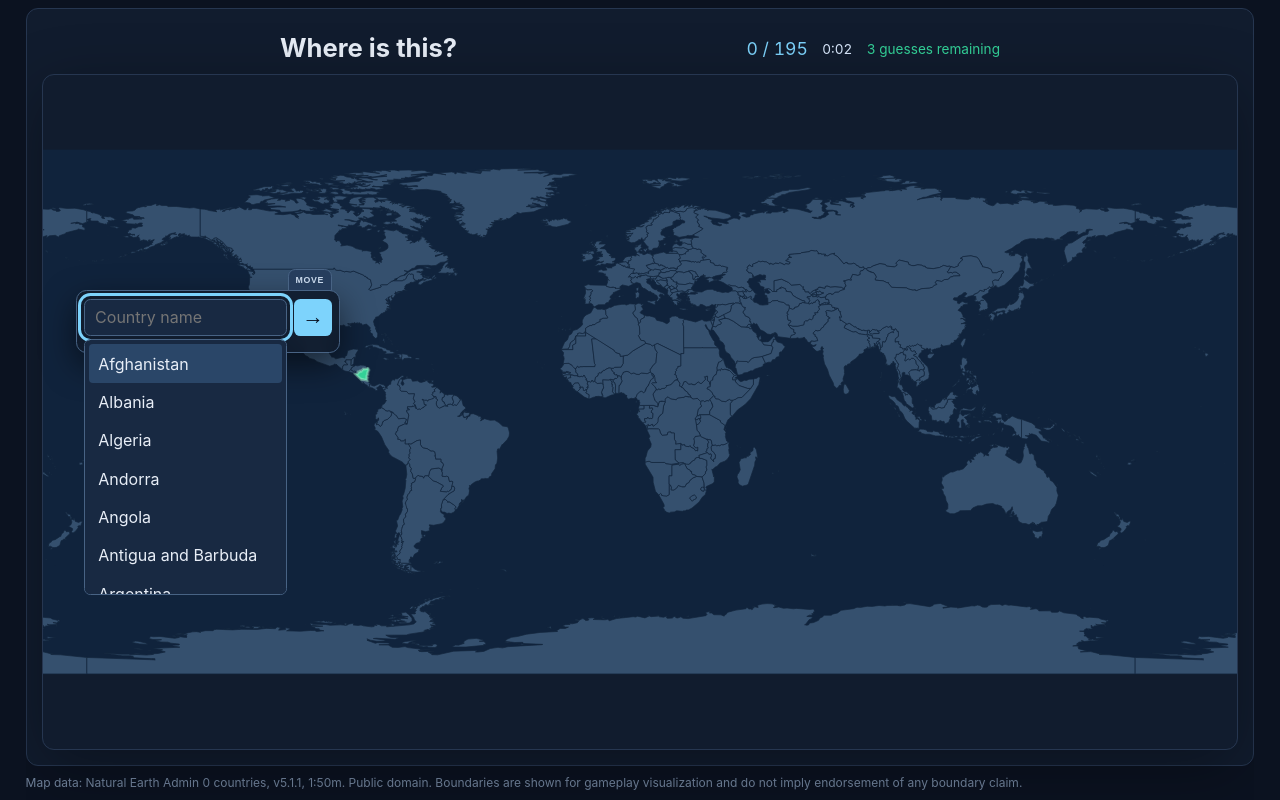
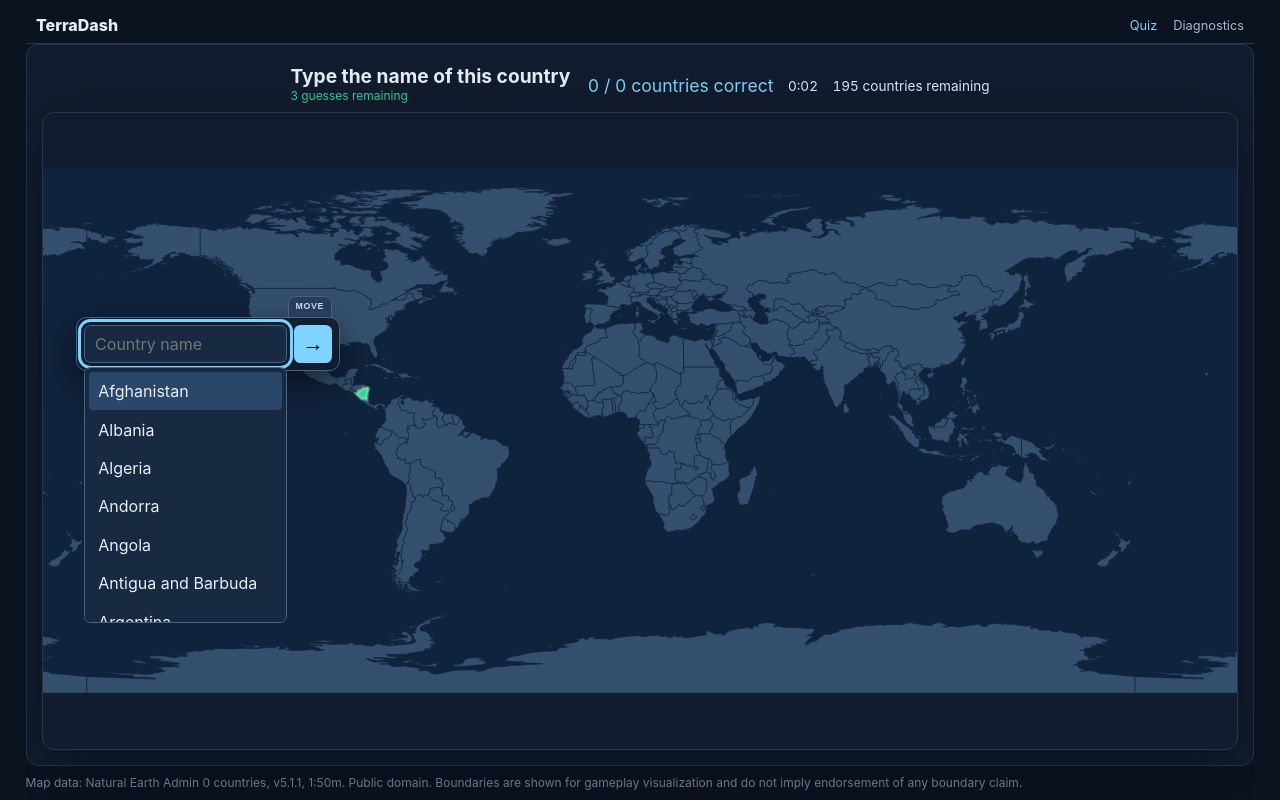
Before and after one commit to phaeax-a01/TerraDash, a React (Vite) app: page / in a window 1280 px wide. Both pictures are taken after a click on the button "Start quiz". Built offline with nearby package versions, Linux system fonts and the light colour scheme.

Commit message:
Complete quiz header, status, feedback, and form centering (#33)
* fix: center form and complete quiz feedback

Co-authored-by: Codex <noreply@openai.com>

* feat: restructure quiz headers and status

Co-authored-by: Codex <noreply@openai.com>

---------

Co-authored-by: Codex <noreply@openai.com>

```diff
--- a/src/QuizPlayer.tsx
+++ b/src/QuizPlayer.tsx
@@ -75,6 +75,8 @@ export function QuizPlayer({
   const correctCount = Object.values(state.outcomes).filter(
     (outcome) => outcome.status === 'correct',
   ).length;
+  const completedCount = Object.keys(state.outcomes).length;
+  const countriesRemaining = state.order.length - completedCount;
   const attemptsRemaining = 3 - state.attempts;
   const attemptStateClass = `attempts-remaining-${attemptsRemaining}`;
 
@@ -127,8 +129,6 @@ export function QuizPlayer({
       setSelectedId(undefined);
       setActiveSuggestion(0);
       setSuggestionsOpen(true);
-      setFeedback('');
-      setFeedbackTone('');
       answerRef.current?.focus();
     }
   }, [state.currentIndex, state.phase]);
@@ -297,20 +297,23 @@ export function QuizPlayer({
       aria-labelledby="quiz-title"
     >
       <div className="quiz-header">
-        <div>
-          <p className="eyebrow">TERRADASH · QUIZ</p>
-          <h1 id="quiz-title">Where is this?</h1>
+        <div className="quiz-prompt">
+          <h1 id="quiz-title">Type the name of this country</h1>
+          <span className={`attempts-remaining-label ${attemptStateClass}`}>
+            {attemptsRemaining} guesses remaining
+          </span>
         </div>
         <div className="quiz-status quiz-status-bar" aria-live="polite">
           <span
             className="progress"
-            aria-label={`Correct answers ${correctCount} of ${state.order.length}`}
+            aria-label={`${correctCount} correct countries of ${completedCount} completed`}
           >
-            {correctCount} / {state.order.length}
+            {correctCount} / {completedCount} countries correct
           </span>
           <span>{formatElapsed(state.elapsedMs)}</span>
-          <span className={`attempts-remaining-label ${attemptStateClass}`}>
-            {attemptsRemaining} guesses remaining
+          <span>
+            {countriesRemaining}{' '}
+            {countriesRemaining === 1 ? 'country' : 'countries'} remaining
           </span>
         </div>
       </div>
@@ -324,6 +327,14 @@ export function QuizPlayer({
             className={`answer-panel ${feedbackTone ? `feedback-${feedbackTone}` : ''}`}
             style={{ left: panelPlacement.left, top: panelPlacement.top }}
           >
+            {feedbackTone && (
+              <div
+                className={`answer-result answer-result-${feedbackTone}`}
+                aria-hidden="true"
+              >
+                {feedbackTone === 'correct' ? '✓' : '×'}
+              </div>
+            )}
             <button
               className="panel-move-handle"
               type="button"
--- a/src/main.tsx
+++ b/src/main.tsx
@@ -233,6 +233,17 @@ function App() {
   return (
     <QuizProvider quiz={defaultQuiz} catalog={defaultCatalog}>
       <main>
+        <header className="app-header">
+          <a className="app-brand" href="./">
+            TerraDash
+          </a>
+          <nav aria-label="Primary navigation">
+            <a aria-current="page" href="./">
+              Quiz
+            </a>
+            <a href="./diagnostics.html">Diagnostics</a>
+          </nav>
+        </header>
         <QuizPlayer
           catalog={defaultCatalog}
           renderMap={(active) => (
--- a/src/styles.css
+++ b/src/styles.css
@@ -31,8 +31,33 @@ main {
   flex-direction: column;
   overflow: hidden;
 }
-header {
-  max-width: 720px;
+.app-header {
+  display: flex;
+  flex: 0 0 auto;
+  align-items: center;
+  justify-content: space-between;
+  min-height: 2.25rem;
+  padding: 0 0.65rem;
+  border-bottom: 1px solid #263650;
+}
+.app-brand {
+  color: #e8eef7;
+  font-size: 1rem;
+  font-weight: 800;
+  text-decoration: none;
+}
+.app-header nav {
+  display: flex;
+  gap: 1rem;
+}
+.app-header nav a {
+  color: #a9b8cc;
+  font-size: 0.8rem;
+  text-decoration: none;
+}
+.app-header nav a:hover,
+.app-header nav a[aria-current='page'] {
+  color: #7dd3fc;
 }
 .eyebrow {
   color: #7dd3fc;
@@ -69,10 +94,12 @@ h2 {
   align-items: center;
   justify-content: space-between;
   gap: 1rem;
+  min-height: 3.25rem;
+  padding-inline: 0.65rem;
 }
 .quiz-header h1 {
-  font-size: clamp(1.2rem, 2vw, 1.8rem);
-  margin: 0.1rem 0 0.35rem;
+  font-size: clamp(1rem, 1.5vw, 1.3rem);
+  margin: 0;
 }
 .quiz-header .eyebrow {
   display: none;
@@ -86,6 +113,13 @@ h2 {
   color: #dbeafe;
   font-size: 0.85rem;
   font-variant-numeric: tabular-nums;
+}
+.quiz-prompt {
+  display: grid;
+  gap: 0.05rem;
+}
+.quiz-prompt .attempts-remaining-label {
+  font-size: 0.75rem;
 }
 .progress {
   color: #7dd3fc;
@@ -181,14 +215,43 @@ h2 {
   cursor: pointer;
 }
 .answer-panel .feedback {
+  display: none;
   min-height: 0;
   margin: 0.55rem 0 0;
+}
+.answer-panel .feedback:not(:empty) {
+  display: block;
 }
 .answer-panel.feedback-correct {
   animation: answer-correct 0.7s ease both;
 }
 .answer-panel.feedback-missed {
   animation: answer-missed 0.7s ease both;
+}
+.answer-result {
+  position: absolute;
+  z-index: 4;
+  top: 50%;
+  left: 50%;
+  display: grid;
+  width: 3.5rem;
+  height: 3.5rem;
+  place-items: center;
+  border: 2px solid currentColor;
+  border-radius: 50%;
+  font-size: 2.3rem;
+  font-weight: 900;
+  line-height: 1;
+  background: #0b1220ee;
+  transform: translate(-50%, -50%);
+  pointer-events: none;
+  animation: answer-result 1.1s ease both;
+}
+.answer-result-correct {
+  color: #34d399;
+}
+.answer-result-missed {
+  color: #f87171;
 }
 .active-player > :not(.full-bleed-map):not(.map-stage) {
   width: min(100%, 720px);
@@ -447,9 +510,27 @@ input {
     transform: translateX(0.2rem);
   }
 }
+@keyframes answer-result {
+  0% {
+    opacity: 0;
+    transform: translate(-50%, -50%) scale(0.55);
+  }
+  20%,
+  75% {
+    opacity: 1;
+    transform: translate(-50%, -50%) scale(1);
+  }
+  100% {
+    opacity: 0;
+    transform: translate(-50%, -50%) scale(1.12);
+  }
+}
 @media (prefers-reduced-motion: reduce) {
   .answer-panel.feedback-correct,
   .answer-panel.feedback-missed {
+    animation: none;
+  }
+  .answer-result {
     animation: none;
   }
 }
```
Also changed, not shown: 1 other file (tests, documents, lock files or other folders).
